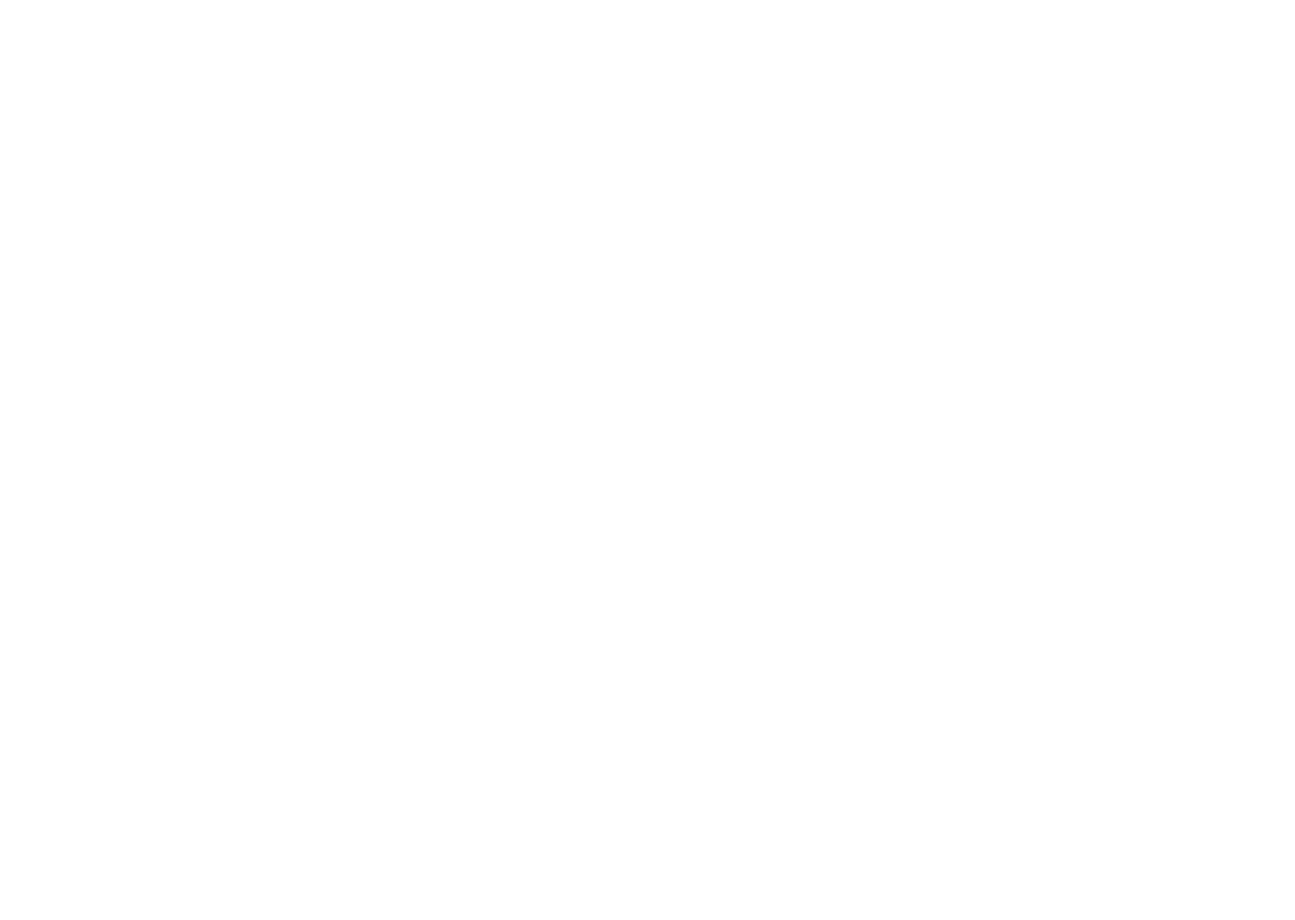
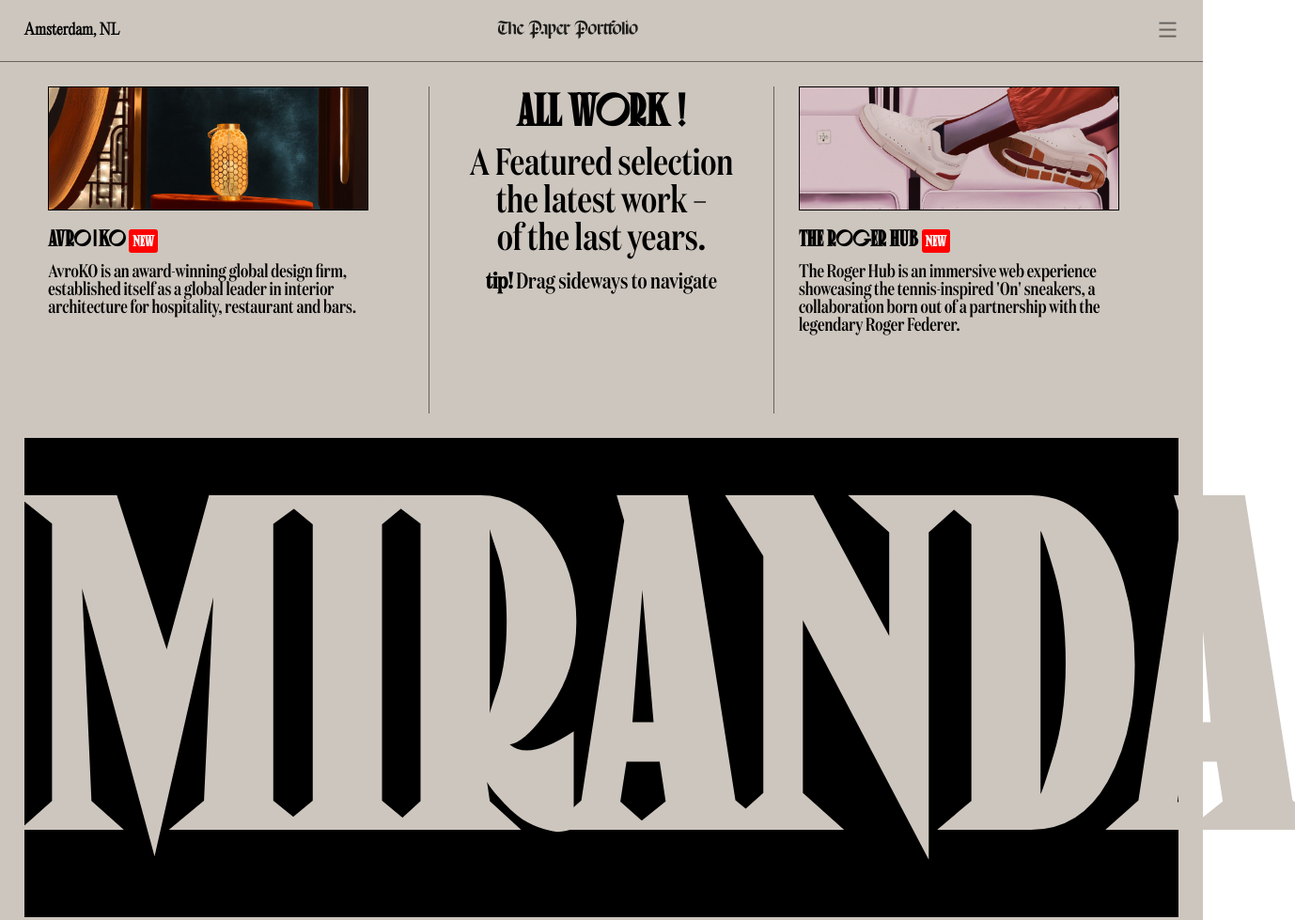
Before and after one commit to meetakhaja/Level9, a plain HTML site: page index.html in a window 1280 px wide. Shown: the top 979 px of the page at 94% size, 1378 px wide, since content can reach past the window. Before the commit the page ends 800 px from the top, so only its background shows below. Drawn offline with nearby package versions, Linux system fonts and the light colour scheme.

Commit message:
fifth commit

```diff
--- a/index.html
+++ b/index.html
@@ -1,13 +1,91 @@
 <!DOCTYPE html>
 <html lang="en">
-<head>
-    <meta charset="UTF-8">
-    <meta name="viewport" content="width=device-width, initial-scale=1.0">
+  <head>
+    <meta charset="UTF-8" />
+    <meta name="viewport" content="width=device-width, initial-scale=1.0" />
     <title>Document</title>
-    <link rel="stylesheet" href="style.css">
-</head>
-<body>
+
+    <link
+      href="https://cdn.jsdelivr.net/npm/remixicon@4.2.0/fonts/remixicon.css"
+      rel="stylesheet"
+    />
+    <link rel="stylesheet" href="style.css" />
+  </head>
+  <body>
+    <div id="main">
+      <div id="page-1">
+        <div id="navbar">
+          <div id="nav-1"><h1>Amsterdam, NL</h1></div>
+          <div id="nav-2">
+            <img src="/img/5f7f87c8b81a6e7a214312f0_header.svg" alt="" />
+          </div>
+          <div id="nav-3"><i class="ri-menu-line"></i></div>
+        </div>
+        <div id="page1-main">
+          <div id="page1-main1">
+            <img
+              class="elemimg"
+              src="/img/615d9672cc65f12c9ab25f21_thumbnail-small.jpeg"
+              alt=""
+            />
+            <h2 class="elemh2">AVRO|KO <span>NEW</span></h2>
+            <p class="elemp">
+              AvroKO is an award-winning global design firm, established itself
+              as a global leader in interior architecture for hospitality,
+              restaurant and bars.
+            </p>
+          </div>
+          <div id="page1-main2">
+            <h2>ALL WORK !</h2>
+            <p>
+              A Featured selection <br />the latest work – <br />of the last
+              years.
+            </p>
+            <span><b>tip! </b>Drag sideways to navigate</span>
+          </div>
+          <div id="page1-main3">
+            <img
+              class="elemimg"
+              src="/img/645b5439577bd35377de8c43_thumbnail-small.webp"
+              alt=""
+            />
+            <h2 class="elemh2">THE ROGER HUB <span>NEW</span></h2>
+            <p class="elemp">
+              The Roger Hub is an immersive web experience showcasing the
+              tennis-inspired 'On' sneakers, a collaboration born out of a
+              partnership with the legendary Roger Federer.
+            </p>
+          </div>
+        </div>
+        <div id="page1-heading"><h1>MIRANDA</h1></div>
+      </div>
+      <div id="page-2">
+        <div id="page2-left">
+          <h2><span>INTERACTIVE</span><br />ARTIST!</h2>
+          <img
+            src="/img/605c6ce3bc0c7d1cd4ca847e_avatar-star-p-800.jpeg"
+            alt=""
+          />
+          <p>
+            As a multidisciplinary freelancer, I'm passionate about creating
+            iconic digital experiences through motion, typography, and creative
+            coding for companies and agencies around the world.
+          </p>
+        </div>
+        <div id="page2-right">
+          <img
+            src="/img/605c62f4c78c4ba46a1268be_avatar-1-p-1600.jpeg"
+            alt=""
+          />
+          <p>
+            DIGITAL ART DIRECTOR <br />INTERACTIVE DESIGNER <br />CREATIVE
+            DEVELOPER <br />BASED IN AMSTERDAM,NL.
+          </p>
+        </div>
+      </div>
+      <div id="page-3"></div>
+    </div>
 
     <script src="/script.js"></script>
-</body>
+  </body>
 </html>
--- a/style.css
+++ b/style.css
@@ -1,9 +1,177 @@
-*{
-    margin: 0;
-    padding: 0;
-    box-sizing: border-box;
+@font-face {
+  font-family: meet;
+  src: url(/font/5f242a694256f02b944d5767_EditorialNew-Light.ttf);
 }
-html,body{
-    height: 100%;
-    width: 100%;
+@font-face {
+  font-family: jay;
+  src: url(/font/5f242a69b1577e63266b4d72_DomaineDispCondMedium.ttf);
 }
+@font-face {
+  font-family: joy;
+  src: url(/font/616fd1dd00cf6c70f978fc69_Canopee.ttf);
+}
+* {
+  margin: 0;
+  padding: 0;
+  box-sizing: border-box;
+}
+html,
+body {
+  height: 100%;
+  width: 100%;
+}
+#page-1 {
+  min-height: 100vh;
+  width: 100%;
+  background-color: #cdc6be;
+  padding-bottom: 4vw;
+}
+#navbar {
+  width: 100%;
+  padding: 1.5vw 2vw;
+  display: flex;
+  align-items: center;
+  justify-content: space-between;
+  border-bottom: 1px solid rgba(0, 0, 0, 0.5);
+}
+#nav-1 {
+  font-size: 0.5rem;
+  font-family: meet;
+}
+#nav-2 img {
+  width: 50%;
+}
+#nav-3 i {
+  font-size: 1.5rem;
+  color: rgba(0, 0, 0, 0.5);
+}
+#page1-main {
+  width: 100%;
+  height: 50vh;
+  padding: 2vw 2vw;
+  display: flex;
+  align-items: center;
+  justify-content: space-between;
+}
+#page1-main1 {
+  width: 35%;
+  height: 100%;
+  padding: 0vw 2vw;
+}
+#page1-main2 {
+  width: 30%;
+  height: 100%;
+  border-left: 1px solid rgba(0, 0, 0, 0.5);
+  border-right: 1px solid rgba(0, 0, 0, 0.5);
+}
+#page1-main3 {
+  width: 35%;
+  height: 100%;
+  padding: 0vw 2vw;
+}
+.elemimg {
+  width: 90%;
+  border: 1px solid black;
+}
+.elemh2 {
+  font-family: joy;
+  font-size: 1.5rem;
+  padding: 1vw 0vw;
+}
+.elemh2 span {
+  font-family: joy;
+  font-size: 1rem;
+  padding: 0.3vw 0.3vw;
+  color: white;
+  background-color: red;
+  border-radius: 3px;
+}
+.elemp {
+  font-family: jay;
+  font-size: 1.225rem;
+}
+#page1-main2 {
+  text-align: center;
+}
+#page1-main2 h2 {
+  font-size: 3rem;
+  font-family: joy;
+}
+#page1-main2 p {
+  font-size: 2.5rem;
+  font-family: jay;
+  font-weight: 100;
+  padding: 1vw 0vw;
+}
+#page1-main2 span {
+  font-size: 1.5rem;
+  font-family: jay;
+  font-weight: 100;
+}
+#page1-heading {
+}
+#page1-heading h1 {
+  width: 96%;
+  margin-right: 2%;
+  margin-left: 2%;
+  font-size: 30rem;
+  font-family: joy;
+  color: #cdc6be;
+  background-color: black;
+  text-align: center;
+  justify-content: center;
+}
+#page-2 {
+  min-height: 100vh;
+  width: 100%;
+  background-color: #cdc6be;
+  display: flex;
+}
+#page2-left {
+  min-height: 100%;
+  width: 35%;
+  padding: 0vw 2vw;
+}
+#page2-left h2 {
+  text-align: center;
+  font-family: joy;
+  font-size: 12rem;
+  font-weight: 600;
+  line-height: 7rem;
+  padding-bottom: 3vw;
+}
+#page2-left h2 span {
+  font-family: jay;
+  font-size: 6rem;
+  font-weight: 600;
+  letter-spacing: -1px;
+}
+#page2-left img {
+  width: 100%;
+  border: 1px solid black;
+}
+#page2-left p {
+  font-family: meet;
+  font-size: 2rem;
+  font-weight: 100;
+}
+#page2-right {
+  min-height: 100%;
+  width: 65%;
+  padding: 0vw 2vw;
+  border-left: 1px solid black;
+}
+#page2-right img {
+  width: 100%;
+  border: 1px solid black;
+}
+#page2-right p {
+  font-family: joy;
+  font-size: 7rem;
+  padding: 2vw 0vw;
+}
+#page-3 {
+  min-height: 100vh;
+  width: 100%;
+  background-color: #cdc6be;
+}
```
Also changed, not shown: font/5f242a694256f02b944d5767_EditorialNew-Light.ttf (added), font/5f242a69b1577e63266b4d72_DomaineDispCondMedium.ttf (added), font/616fd1dd00cf6c70f978fc69_Canopee.ttf (added), icon/menu.png (added), img/5f7f87c8b81a6e7a214312f0_header.svg (added), img/605c62f4c78c4ba46a1268be_avatar-1-p-1600.jpeg (added), img/605c6ce3bc0c7d1cd4ca847e_avatar-star-p-800.jpeg (added), img/615d9672cc65f12c9ab25f21_thumbnail-small.jpeg (added), img/645b5439577bd35377de8c43_thumbnail-small.webp (added).
